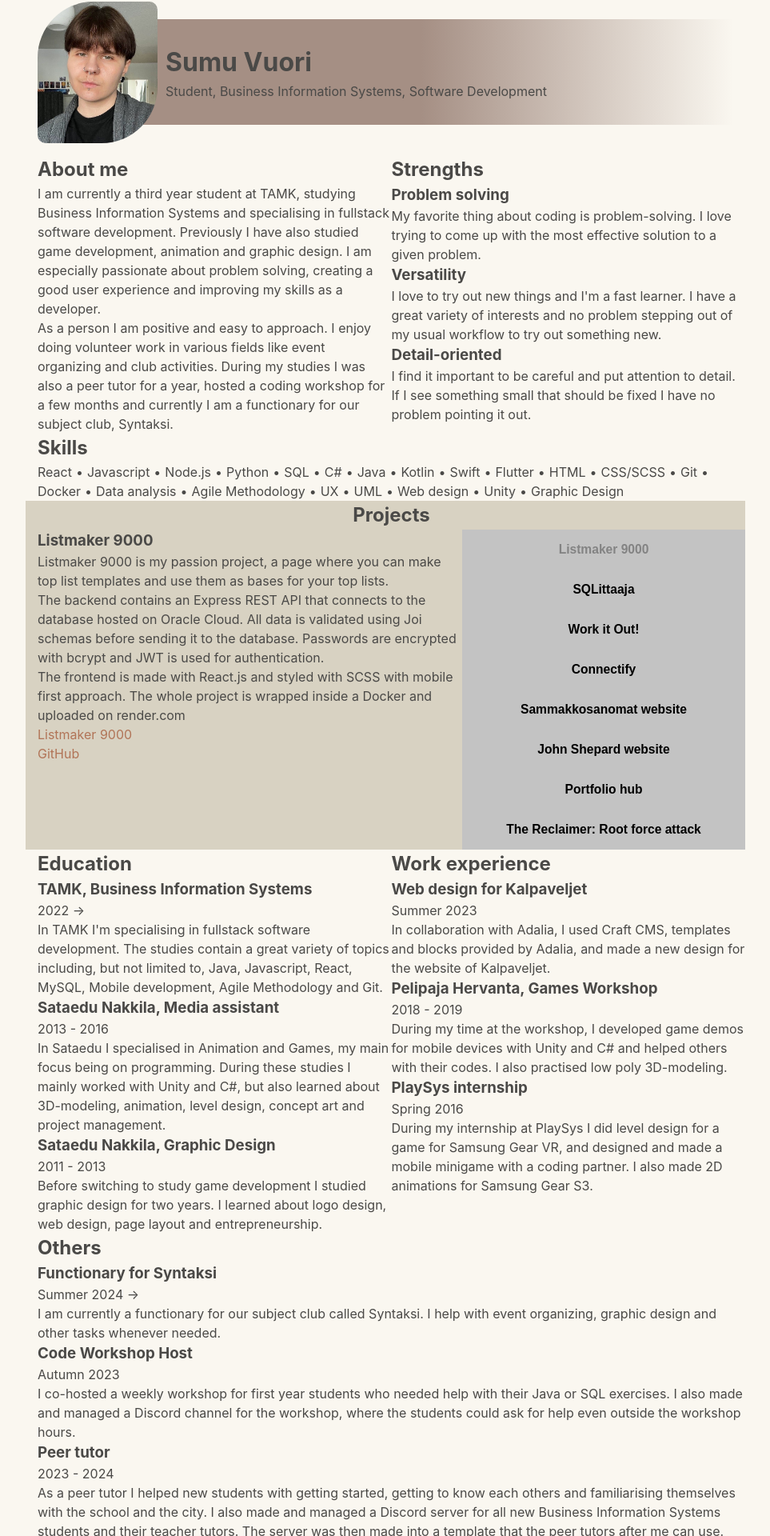
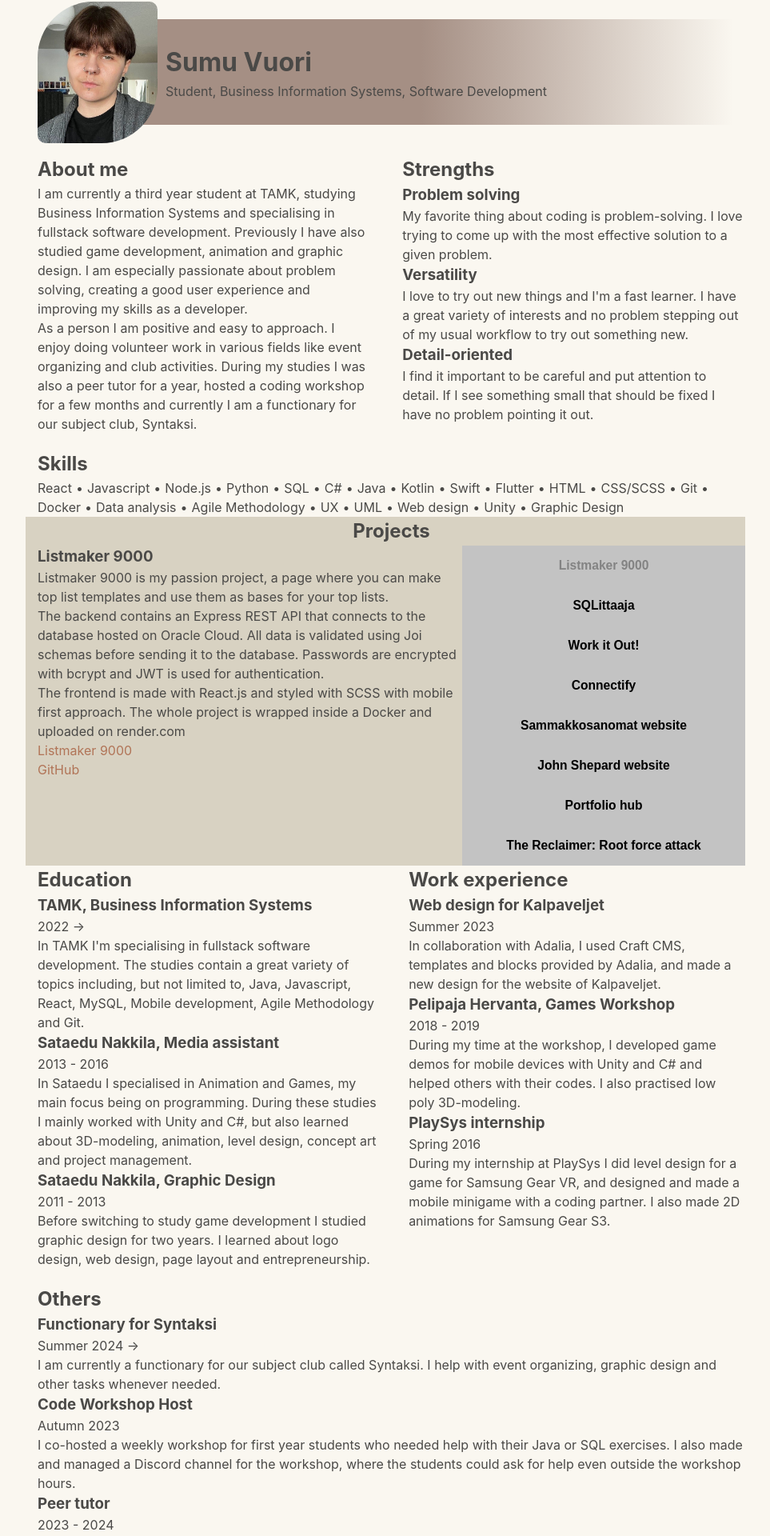
Before and after one commit to vuorisumu/portfolio, a React (Vite) app: page / in a window 1280 px wide. Shown: the part 97-2017 px from the top of the page at 80% size, without its empty margins (158-1121 px from the left). Built offline with nearby package versions, Linux system fonts and the light colour scheme.

Commit message:
feat: change flex to grid

```diff
--- a/src/styles/main.css
+++ b/src/styles/main.css
@@ -175,14 +175,12 @@ nav select option {
 }
 
 #aboutContainer {
-  display: flex;
-  flex-wrap: wrap;
-}
-#aboutContainer section {
-  flex: 50%;
+  display: grid;
+  grid-template-columns: auto auto;
+  gap: 20px 40px;
 }
 #aboutContainer section:last-of-type {
-  flex: 100%;
+  grid-column: 1/3;
 }
 #aboutContainer .skills li {
   display: inline-block;
@@ -193,14 +191,12 @@ nav select option {
 }
 
 #experience {
-  display: flex;
-  flex-wrap: wrap;
-}
-#experience section {
-  flex: 50%;
+  display: grid;
+  grid-template-columns: auto auto;
+  gap: 20px 40px;
 }
 #experience section:last-of-type {
-  flex: 100%;
+  grid-column: 1/3;
 }
 
 #contact {
```
Also changed, not shown: src/styles/_defaults.scss (+4 -5 lines), 1 other file (tests, documents, lock files or other folders).
